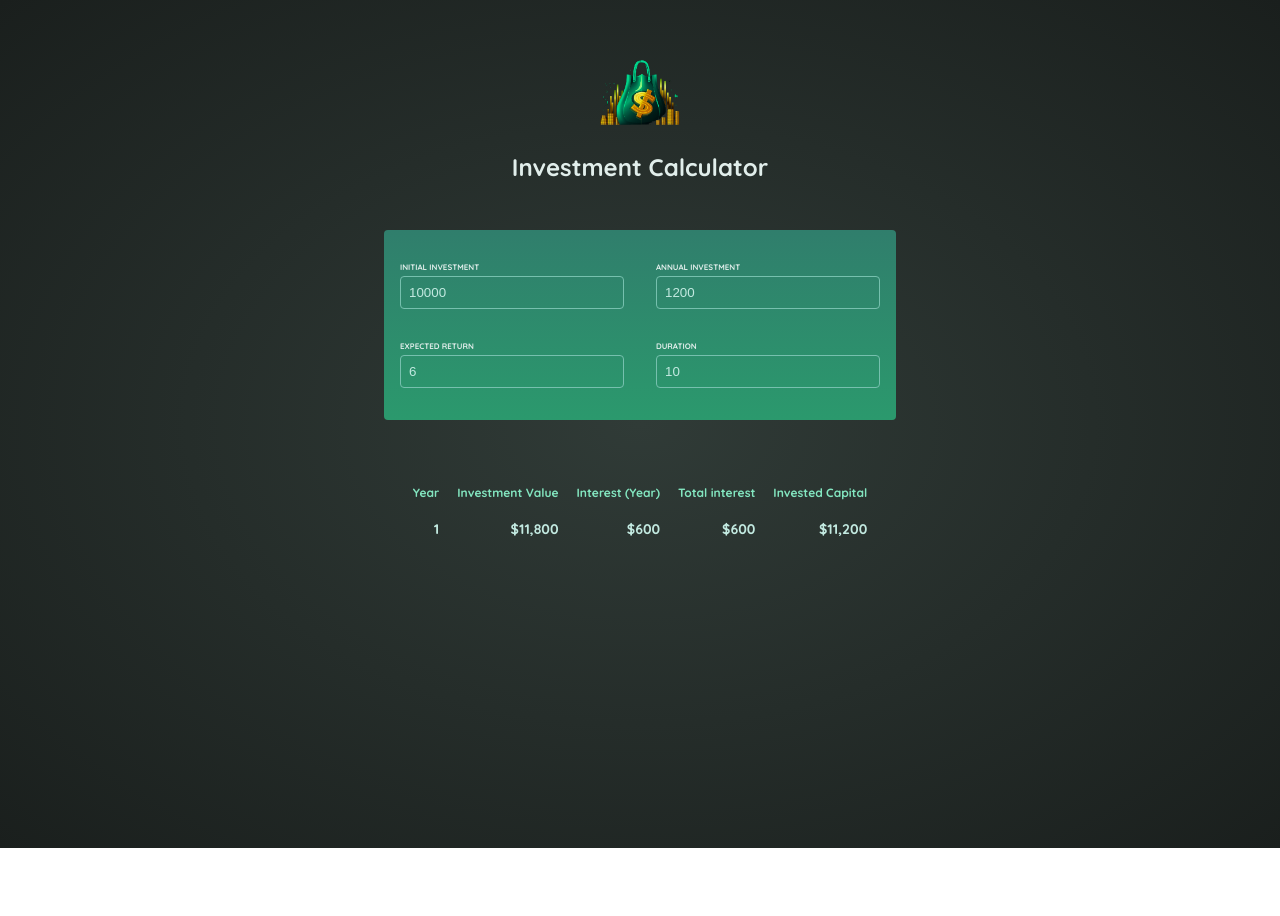
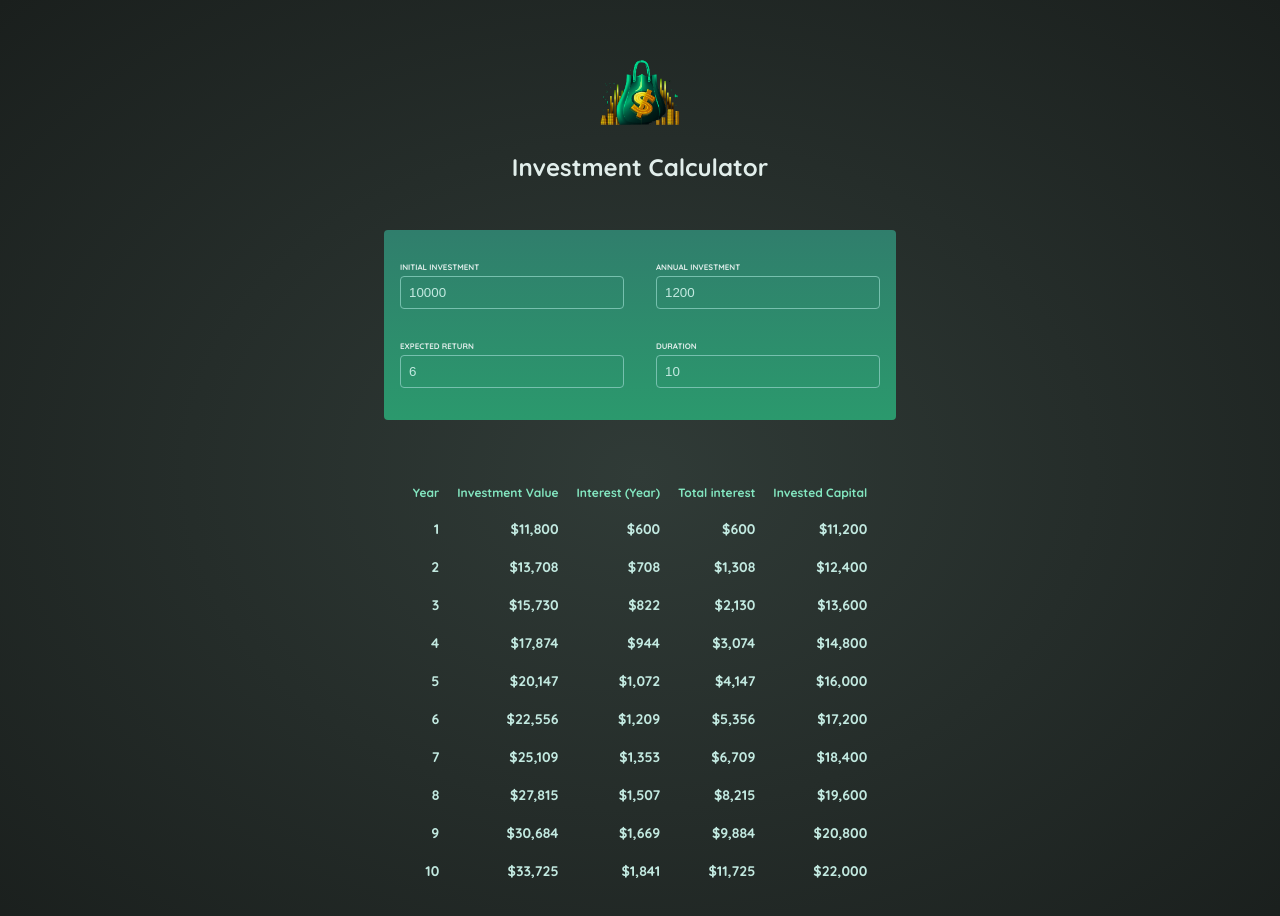
Before and after one commit to rhtjddls123/udemy-react-maximilian, a React (Vite) app in the folder react-essentials-practice/: page / in a window 1280 px wide. Shown: the top 916 px of the page. Before the commit the page ends 848 px from the top, so only its background shows below. Built offline with nearby package versions, Linux system fonts and the light colour scheme.

Commit message:
feat: result테이블 값 계산 구현

```diff
--- a/react-essentials-practice/src/components/Main.tsx
+++ b/react-essentials-practice/src/components/Main.tsx
@@ -19,7 +19,10 @@ const Main = () => {
   return (
     <main>
       <UserInputSection userInput={userInput} handleChange={handleChange} />
-      <Result />
+      {userInput.Duration > 0 && <Result userInput={userInput} />}
+      {!(userInput.Duration > 0) && (
+        <p className="text-center mt-4">Please enter a duration greater than zero.</p>
+      )}
     </main>
   );
 };
--- a/react-essentials-practice/src/components/Result.tsx
+++ b/react-essentials-practice/src/components/Result.tsx
@@ -1,4 +1,17 @@
-const Result = () => {
+import { userInput } from "../types";
+import { calculateInvestmentResults, formatter } from "../util/investment";
+
+interface ResultProps {
+  userInput: userInput;
+}
+
+const Result = ({ userInput }: ResultProps) => {
+  const calculateResult = calculateInvestmentResults(userInput);
+  const initialInvestment =
+    calculateResult[0].valueEndOfYear -
+    calculateResult[0].interest -
+    calculateResult[0].annualInvestment;
+
   return (
     <table className="max-w-3xl my-8 mx-auto p-4 border-spacing-4 text-right">
       <thead className="text-xs text-[#83e6c0]">
@@ -11,13 +24,20 @@ const Result = () => {
         </tr>
       </thead>
       <tbody className="text-sm font-bold text-[#c2e9e0]">
-        <tr>
-          <td>1</td>
-          <td>$11,800</td>
-          <td>$600</td>
-          <td>$600</td>
-          <td>$11,200</td>
-        </tr>
+        {calculateResult.map((result) => {
+          const { valueEndOfYear, interest, year, annualInvestment } = result;
+          const totalInterest = valueEndOfYear - annualInvestment * year - initialInvestment;
+          const investedCapital = valueEndOfYear - totalInterest;
+          return (
+            <tr key={year}>
+              <td>{year}</td>
+              <td>{formatter.format(valueEndOfYear)}</td>
+              <td>{formatter.format(interest)}</td>
+              <td>{formatter.format(totalInterest)}</td>
+              <td>{formatter.format(investedCapital)}</td>
+            </tr>
+          );
+        })}
       </tbody>
     </table>
   );
--- a/react-essentials-practice/src/components/UserInputSection.tsx
+++ b/react-essentials-practice/src/components/UserInputSection.tsx
@@ -9,7 +9,7 @@ interface UserInputSectionProps {
 const UserInputSection = ({ userInput, handleChange }: UserInputSectionProps) => {
   return (
     <section
-      className="max-w-lg mx-auto p-4 rounded"
+      className="max-w-lg mx-auto my-8 p-4 rounded"
       style={{ background: "linear-gradient(180deg, #307e6c, #2b996d)" }}
     >
       <div className="grid grid-cols-2 gap-x-8">
```
